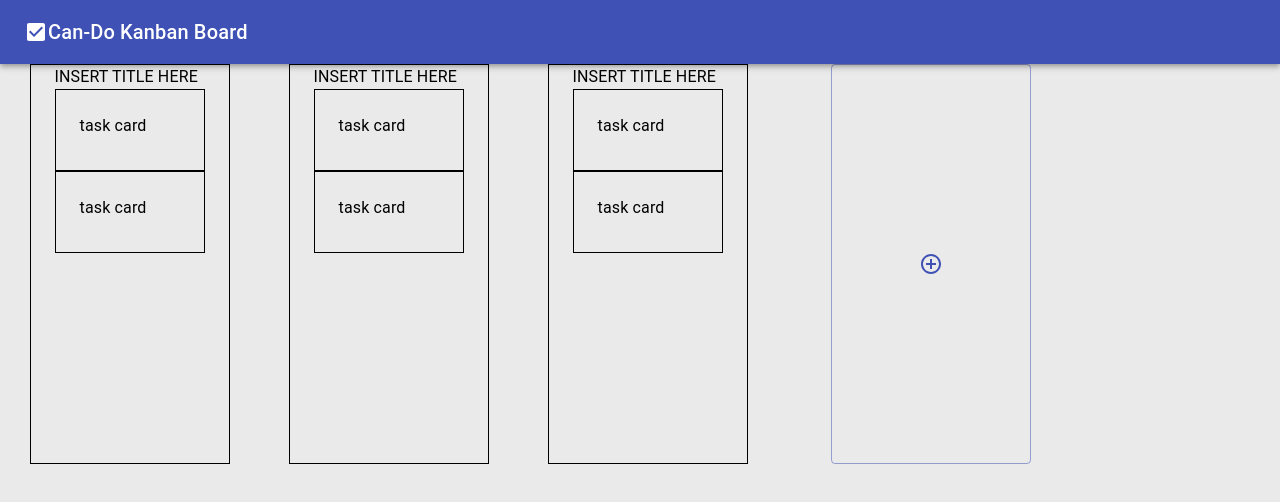
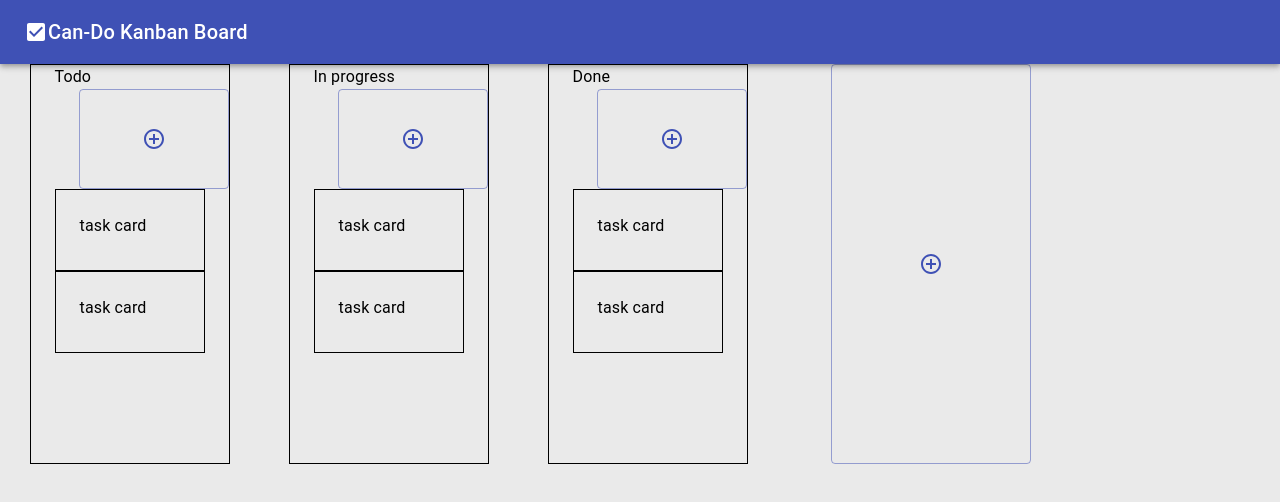
Before and after one commit to HoangTienDinh/can-do-kanban, a React (Create React App) app: page / in a window 1280 px wide. Shown: the top 502 px of the page. Built offline with nearby package versions, Linux system fonts and the light colour scheme.

Commit message:
add TaskCard comp and build modal for a new TaskCard

```diff
--- a/src/App.js
+++ b/src/App.js
@@ -1,4 +1,4 @@
-import React from "react";
+import React, { useState } from "react";
 import Column from "./components/Column";
 import Header from "./components/Header";
 import "./App.css";
@@ -6,6 +6,12 @@ import AddColumn from "./components/AddColumn";
 import Grid from "@material-ui/core/Grid";
 
 const App = () => {
+  const [columnTitle, setColumnTitle] = useState([
+    "Todo",
+    "In progress",
+    "Done",
+  ]);
+
   return (
     <>
       <Header />
@@ -15,9 +21,9 @@ const App = () => {
         justify="space-evenly"
         alignItems="center"
       >
-        <Column />
-        <Column />
-        <Column />
+        {columnTitle.map((title) => (
+          <Column title={title} />
+        ))}
 
         <AddColumn />
       </Grid>
--- /dev/null
+++ b/src/components/AddTaskCard.js
@@ -0,0 +1,107 @@
+import React from "react";
+import AddCircleOutlineIcon from "@material-ui/icons/AddCircleOutline";
+import Button from "@material-ui/core/Button";
+import { makeStyles } from "@material-ui/core/styles";
+import { Container, TextField } from "@material-ui/core";
+import PropTypes from "prop-types";
+import Modal from "@material-ui/core/Modal";
+import Backdrop from "@material-ui/core/Backdrop";
+import { useSpring, animated } from "react-spring/web.cjs"; // web.cjs is required for IE 11 support
+
+const useStyles = makeStyles((theme) => ({
+  modal: {
+    display: "flex",
+    alignItems: "center",
+    justifyContent: "center",
+  },
+  paper: {
+    backgroundColor: theme.palette.background.paper,
+    border: "2px solid #000",
+    boxShadow: theme.shadows[5],
+    padding: theme.spacing(2, 4, 3),
+  },
+  button: {
+    height: 100,
+    width: 150,
+  },
+}));
+
+const Fade = React.forwardRef(function Fade(props, ref) {
+  const { in: open, children, onEnter, onExited, ...other } = props;
+  const style = useSpring({
+    from: { opacity: 0 },
+    to: { opacity: open ? 1 : 0 },
+    onStart: () => {
+      if (open && onEnter) {
+        onEnter();
+      }
+    },
+    onRest: () => {
+      if (!open && onExited) {
+        onExited();
+      }
+    },
+  });
+
+  return (
+    <animated.div ref={ref} style={style} {...other}>
+      {children}
+    </animated.div>
+  );
+});
+
+Fade.propTypes = {
+  children: PropTypes.element,
+  in: PropTypes.bool.isRequired,
+  onEnter: PropTypes.func,
+  onExited: PropTypes.func,
+};
+
+export default function AddTaskCard() {
+  const classes = useStyles();
+  const [open, setOpen] = React.useState(false);
+
+  const handleOpen = () => {
+    setOpen(true);
+  };
+
+  const handleClose = () => {
+    setOpen(false);
+  };
+
+  return (
+    <Container maxWidth="xs">
+      <Button
+        variant="outlined"
+        color="primary"
+        className={classes.button}
+        onClick={handleOpen}
+      >
+        <AddCircleOutlineIcon />
+      </Button>
+      <Modal
+        aria-labelledby="spring-modal-title"
+        aria-describedby="spring-modal-description"
+        className={classes.modal}
+        open={open}
+        onClose={handleClose}
+        closeAfterTransition
+        BackdropComponent={Backdrop}
+        BackdropProps={{
+          timeout: 500,
+        }}
+      >
+        <Fade in={open}>
+          <form className={classes.paper}>
+            <TextField
+              id="outlined-basic"
+              label="Task"
+              variant="outlined"
+              focused
+            />
+          </form>
+        </Fade>
+      </Modal>
+    </Container>
+  );
+}
--- a/src/components/Column.js
+++ b/src/components/Column.js
@@ -1,6 +1,7 @@
 import React from "react";
-import Task from "./Task";
+import Task from "./TaskCard";
 import Container from "@material-ui/core/Container";
+import AddTaskCard from './AddTaskCard'
 import { Typography } from "@material-ui/core";
 import { makeStyles } from "@material-ui/core/styles";
 
@@ -14,7 +15,7 @@ const useStyles = makeStyles({
 // Each Column will have a title
 // A scrollable body of cards
 // AddCard comp button
-const Column = () => {
+const Column = ({ title }) => {
   const classes = useStyles();
 
   return (
@@ -23,7 +24,8 @@ const Column = () => {
       maxWidth="xs"
       style={{ border: "1px solid" }}
     >
-      <Typography>INSERT TITLE HERE</Typography>
+      <Typography>{title}</Typography>
+      <AddTaskCard />
       <Task />
       <Task />
 
--- a/src/components/Task.js
+++ b/src/components/TaskCard.js
@@ -4,7 +4,7 @@ import { CardContent, Typography } from "@material-ui/core";
 
 // Each card will be a task, written with text (and images?)
 // Has drag and drop functionality
-const Task = () => {
+const TaskCard = () => {
   return <div>
     <Card style={{border: '1px solid'}}>
       <CardContent>
@@ -16,4 +16,4 @@ const Task = () => {
   </div>;
 };
 
-export default Task;
+export default TaskCard;
```
Also changed, not shown: src/components/AddCard.js (deleted, +0 -12 lines).
